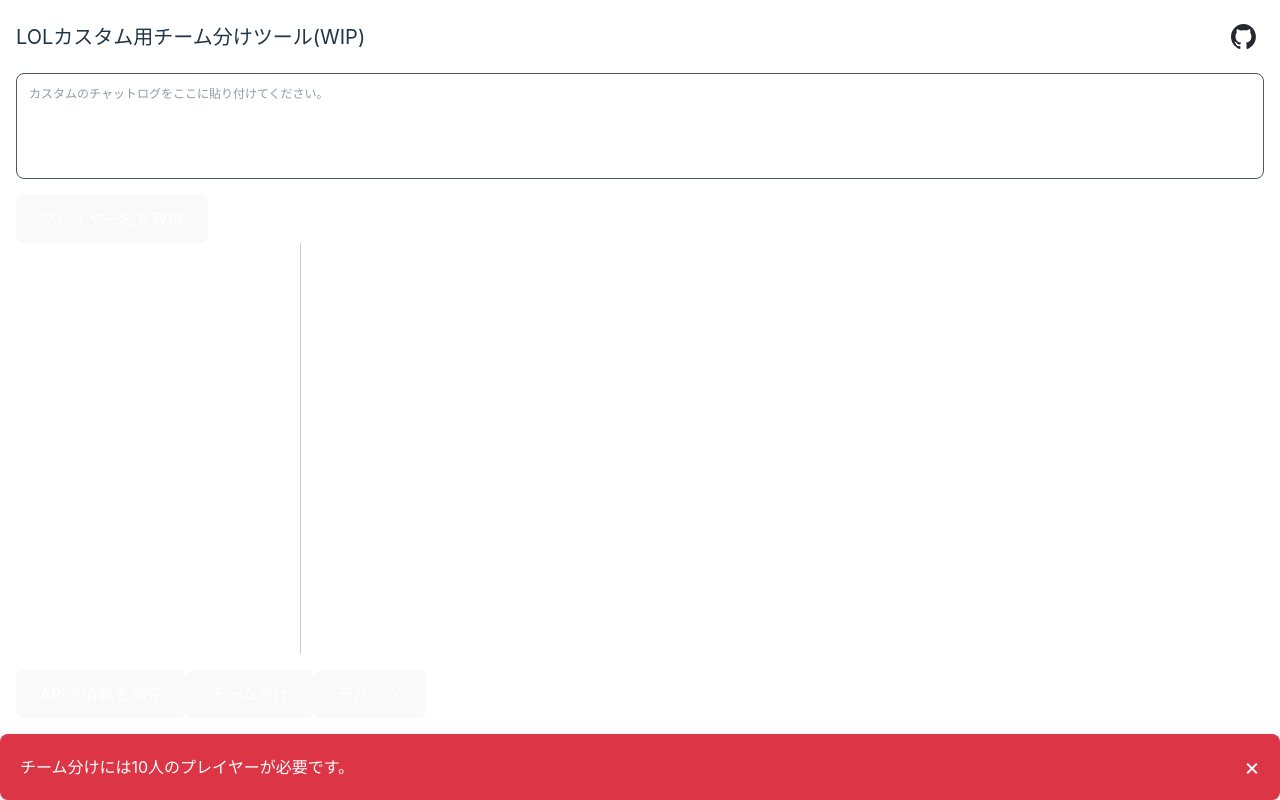
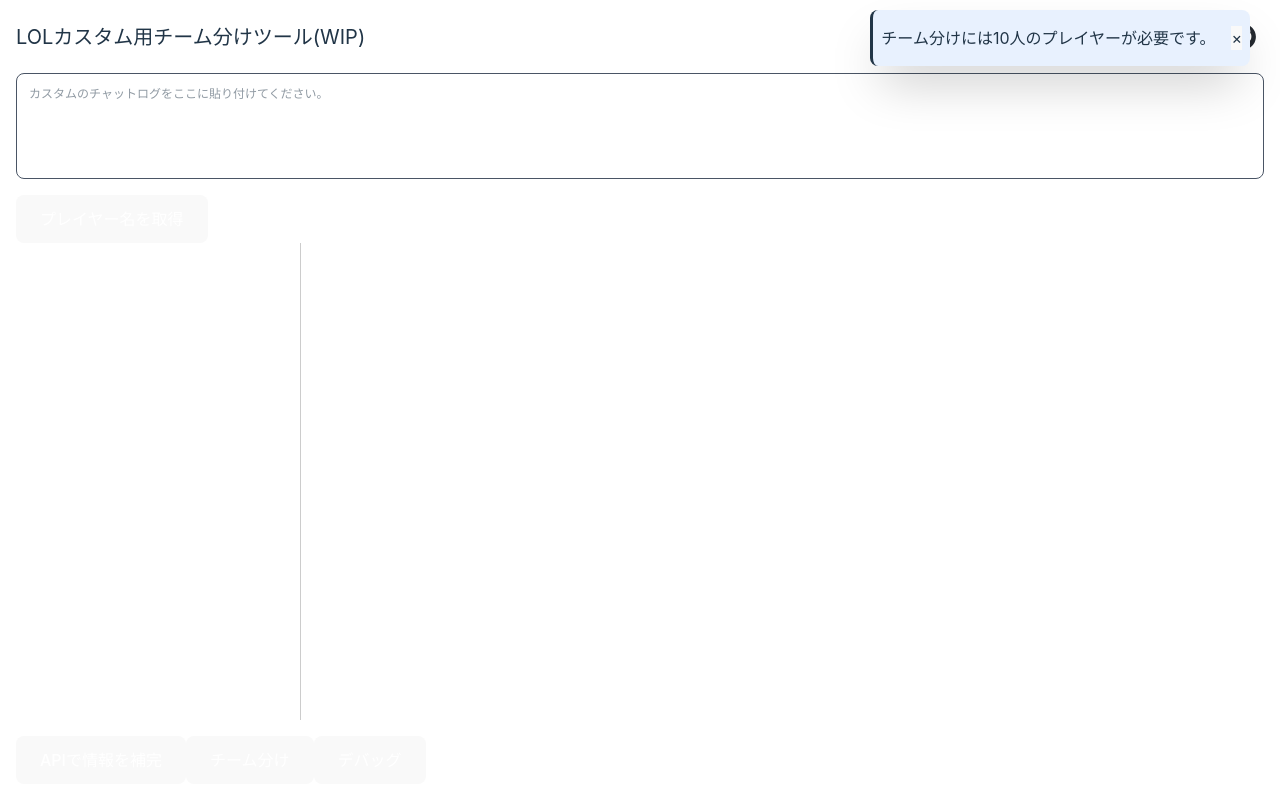
Before and after one commit to icvt408/lol-teamdivider, a React (Vite) app: page / in a window 1280 px wide. Both pictures are taken after a click on the button "チーム分け". Built offline with nearby package versions, Linux system fonts and the light colour scheme.

Commit message:
トーストをいい感じに

```diff
--- a/src/components/Toast.jsx
+++ b/src/components/Toast.jsx
@@ -1,7 +1,16 @@
 import { useEffect, useState } from "react";
-import "./Toast.css";
 
 const Toast = ({ message, type = "error", onClose }) => {
+    const baseClasses = `
+    bg-bg
+    fixed right-[30px] text-center
+    rounded-lg
+    animate-fadein
+    shadow-2xl border-l-3
+    py-4 px-2
+        `
+
+
     const [isVisible, setIsVisible] = useState(true);
 
     useEffect(() => {
@@ -18,10 +27,12 @@
     }
 
     return (
-        <div className={`toast toast-${type}`}>
-            <div className="toast-message">{message}</div>
-            <button className="toast-close-btn" onClick={onClose}>&times;</button>
-        </div>
+        <div className={`${baseClasses} border-${type}`}>
+            <div className="flex justify-between gap-4">
+                <div>{message}</div>
+                <button onClick={onClose}>&times;</button>
+            </div>
+        </div >
     );
 };
 
--- a/src/index.css
+++ b/src/index.css
@@ -1,7 +1,6 @@
 @import "tailwindcss";
 
 @theme {
-  /*#0e112e*/
   --color-bg: #e8f1fe;
   --color-primary: #0017c1;
   --color-secondary: #264af4;
@@ -10,6 +9,34 @@
   --color-error: #ce0000;
   --color-success: #259d63;
   --color-warning: #fb5b01;
+
+  --animate-fadein: fadein 0.25s forwards;
+  --animate-fadeout: fadeout 1s forwards;
+
+  @keyframes fadein {
+    from {
+      opacity: 0;
+      top: 0px;
+    }
+
+    to {
+      opacity: 1;
+      top: 10px;
+    }
+  }
+
+  @keyframes fadeout {
+    from {
+      opacity: 1;
+      top: 10px;
+    }
+
+
+    to {
+      opacity: 0;
+      top: 0px;
+    }
+  }
 }
 
 :root {
```
